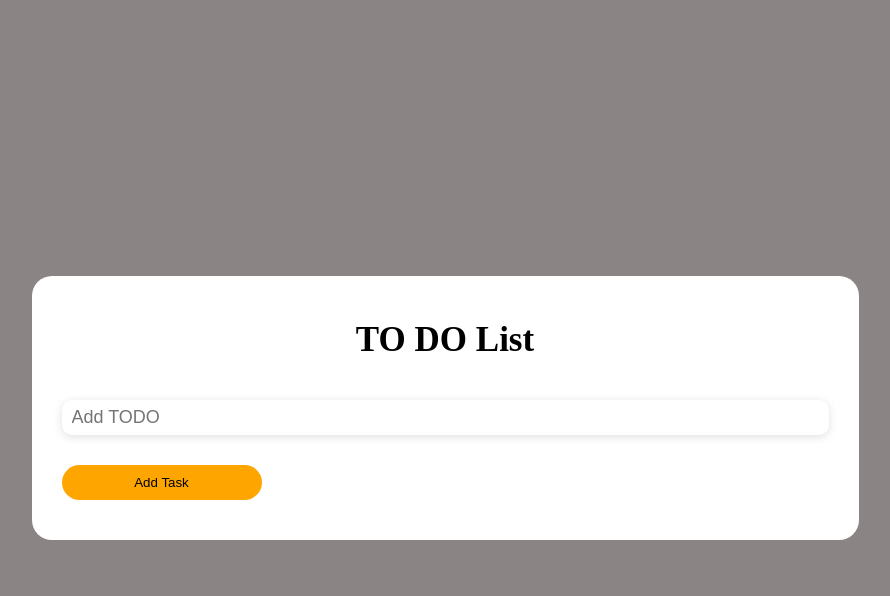
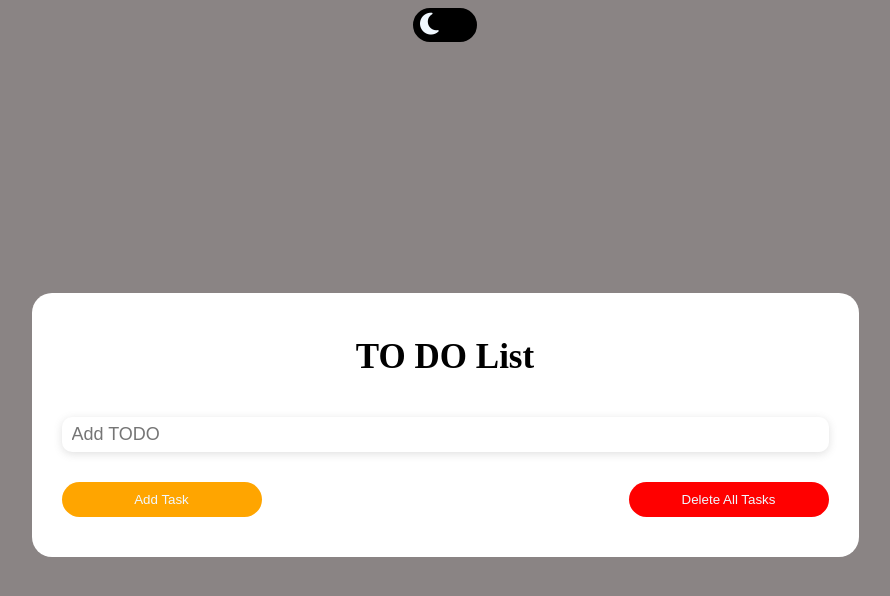
Before and after one commit to ahmedfathy112/TODO-List, a plain HTML site: page index.html in a window 1280 px wide. Shown: the whole page, without its empty margins (195-1085 px from the left). Drawn offline with Linux system fonts and the light colour scheme.

Commit message:
Add files via upload

```diff
--- a/design.css
+++ b/design.css
@@ -2,6 +2,7 @@ body {
   display: flex;
   justify-content: center;
   align-items: center;
+  flex-direction: column;
   min-height: 100vh;
   background-color: rgb(138, 132, 132);
 }
@@ -41,7 +42,11 @@ body {
   box-shadow: rgba(99, 99, 99, 0.2) 0px 2px 8px 0px;
   margin-bottom: 30px;
 }
-
+.mainPage form .btnTO {
+  display: flex;
+  flex-direction: row;
+  justify-content: space-between;
+}
 .mainPage form button {
   width: 200px;
   border: none;
@@ -50,6 +55,11 @@ body {
   padding: 10px 15px;
   background-color: orange;
   border-radius: 20px;
+  color: aliceblue;
+}
+#DeleteTasks {
+  background-color: red;
+  color: aliceblue;
 }
 
 .mainPage .todoBody {
@@ -98,3 +108,36 @@ body {
   background-color: red;
   color: aliceblue;
 }
+
+/* start dark mood style */
+header {
+  width: 100%;
+  display: flex;
+  justify-content: center;
+  align-items: center;
+}
+header .darkMood {
+  display: flex;
+  justify-content: center;
+  align-items: center;
+  margin: auto;
+  padding: 15px;
+  border-radius: 50px;
+  width: 30px;
+  position: relative;
+  background-color: #000;
+  border: 2px solid;
+  cursor: pointer;
+}
+.darkMood .dark,
+.light {
+  position: absolute;
+  left: 5px;
+  color: aliceblue;
+  font-size: 25px;
+  transition: 1.5s ease-in-out;
+}
+
+.light {
+  display: none;
+}
--- a/index.html
+++ b/index.html
@@ -4,14 +4,34 @@
     <meta charset="UTF-8" />
     <meta name="viewport" content="width=device-width, initial-scale=1.0" />
     <title>Document</title>
+    <link
+      rel="stylesheet"
+      href="https://cdnjs.cloudflare.com/ajax/libs/font-awesome/6.5.2/css/all.min.css"
+      integrity="sha512-SnH5WK+bZxgPHs44uWIX+LLJAJ9/2PkPKZ5QiAj6Ta86w+fsb2TkcmfRyVX3pBnMFcV7oQPJkl9QevSCWr3W6A=="
+      crossorigin="anonymous"
+      referrerpolicy="no-referrer"
+    />
     <link rel="stylesheet" href="design.css" />
   </head>
-  <body>
-    <main class="mainPage">
-      <div class="logo"><h1>TO DO List</h1></div>
+  <body id="bodyPage">
+    <header>
+      <div class="darkMood" id="dark-containr">
+        <div class="dark" id="darkIcon">
+          <i class="fa fa-moon" aria-hidden="true"></i>
+        </div>
+        <div class="light" id="ligthIcon">
+          <i class="fa fa-sun" aria-hidden="true"></i>
+        </div>
+      </div>
+    </header>
+    <main class="mainPage" id="mainPAGE">
+      <div class="logo"><h1 id="LogoPage">TO DO List</h1></div>
       <form>
         <input type="text" id="todoText" placeholder="Add TODO" />
-        <button onclick="addTodo()" id="AddTask">Add Task</button>
+        <div class="btnTO">
+          <button onclick="addTodo()" id="AddTask">Add Task</button>
+          <button onclick="deleteTODOS()" id="DeleteTasks">Delete All Tasks</button>
+        </div>
       </form>
       <section class="todoBody" id="toBody">
         <!-- <div class="cardTodo">
--- a/main.js
+++ b/main.js
@@ -22,9 +22,17 @@ function loadTodos() {
       localStorage.setItem("todos", JSON.stringify(todos));
       loadTodos();
     };
+    var DoneButton = document.createElement("button");
+    DoneButton.id = "DoneTodo";
+    DoneButton.textContent = "Done";
+    DoneButton.onclick = function () {
+      todoContant.style.textDecoration = "line-through";
+      todoContant.style.color = "#000";
+    };
     var todoBTNS = document.createElement("div");
     todoBTNS.className = "todoBtn";
     todoBTNS.appendChild(deleteButton);
+    todoBTNS.appendChild(DoneButton);
     todoCard.appendChild(todoContant);
     todoCard.appendChild(todoBTNS);
     todoBody.appendChild(todoCard);
@@ -47,3 +55,66 @@ function addTodo() {
 
   loadTodos();
 }
+// delete all todos
+function deleteTODOS() {
+  localStorage.removeItem("todos");
+  alert("All TODOS Deleted");
+}
+// start dark mood
+let darkToggle = document.getElementById("dark-containr");
+let darkIcon = document.getElementById("darkIcon");
+let lightIcon = document.getElementById("ligthIcon");
+let mainPAGE = document.getElementById("mainPAGE");
+let logo = document.getElementById("LogoPage");
+let body = document.getElementById("bodyPage");
+
+function saveDarkModePreference(isDarkModeOn) {
+  localStorage.setItem("darkMode", isDarkModeOn);
+}
+
+function loadDarkModePreference() {
+  return localStorage.getItem("darkMode") === "true";
+}
+
+function enableDarkMode() {
+  darkIcon.style.display = "none";
+  lightIcon.style.display = "block";
+  lightIcon.style.right = "5px";
+  lightIcon.style.textAlign = "right";
+  mainPAGE.style.backgroundColor = "rgb(36 35 35)";
+  logo.style.color = "#fff";
+  body.style.backgroundColor = "#000";
+  darkToggle.style.backgroundColor = "#fff";
+  lightIcon.style.color = "#000";
+}
+
+function disableDarkMode() {
+  darkIcon.style.display = "block";
+  lightIcon.style.display = "none";
+  darkIcon.style.left = "5px";
+  darkIcon.style.textAlign = "left";
+  logo.style.color = "#000";
+  mainPAGE.style.backgroundColor = "#fff";
+  darkToggle.style.backgroundColor = "#000";
+  body.style.backgroundColor = "rgb(138, 132, 132)";
+}
+
+window.onload = function () {
+  const isDarkModeOn = loadDarkModePreference();
+  if (isDarkModeOn) {
+    enableDarkMode();
+  } else {
+    disableDarkMode();
+  }
+};
+
+darkToggle.addEventListener("click", function () {
+  const isDarkModeOn = loadDarkModePreference();
+  if (isDarkModeOn) {
+    disableDarkMode();
+    saveDarkModePreference(false);
+  } else {
+    enableDarkMode();
+    saveDarkModePreference(true);
+  }
+});
```
